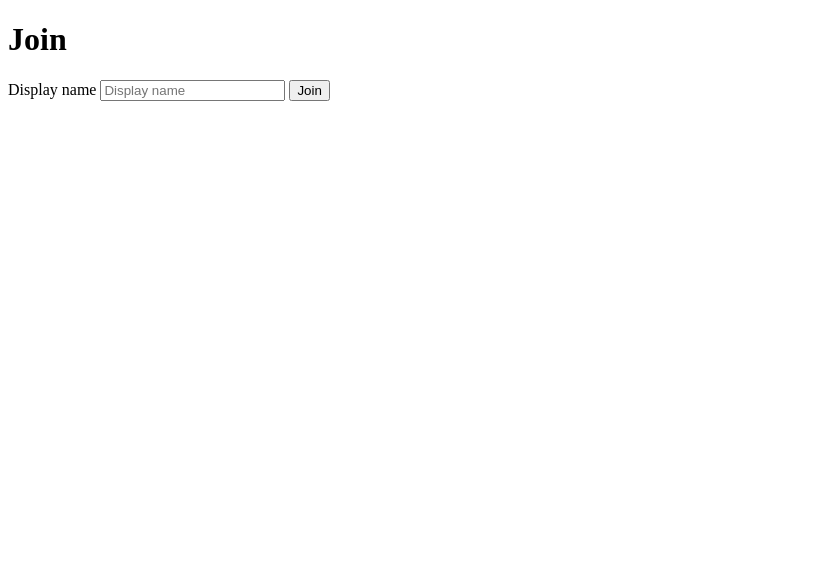
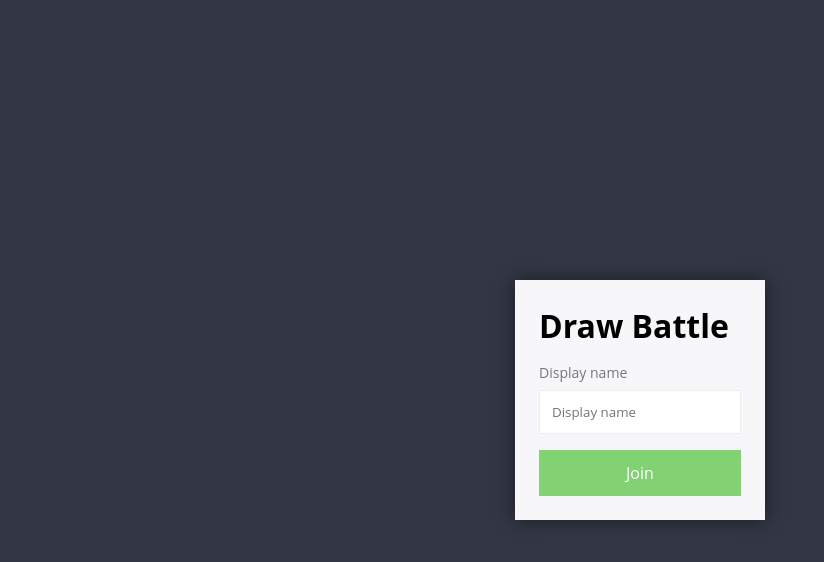
Before and after one commit to IHuigsloot/draw-battle, a website: page public/index.html in a window 1280 px wide. Shown: the whole page, without its empty margins (0-824 px from the left). Drawn offline with Linux system fonts and the light colour scheme.

Commit message:
added homepage

```diff
--- a/public/index.html
+++ b/public/index.html
@@ -4,12 +4,13 @@
     <meta charset="UTF-8">
     <meta name="viewport" content="width=device-width, initial-scale=1.0">
     <meta http-equiv="X-UA-Compatible" content="ie=edge">
+    <link rel="stylesheet" href="style.css" />
     <title>Chat app</title>
 </head>
 <body>
     <div class="centered-form">
         <div class="centered-form__box">
-            <h1>Join</h1>
+            <h1>Draw Battle</h1>
             <form action="/game.html">
                 <label>Display name</label>
                 <input type="text" name="username" placeholder="Display name" required>
--- a/public/style.css
+++ b/public/style.css
@@ -1,3 +1,4 @@
+/* Global */
 * {
   box-sizing: border-box;
   margin: 0;
@@ -11,6 +12,61 @@ html, body {
   padding: 0;
 }
 
+/* Intro */
+.centered-form {
+    background: #333744;
+    width: 100vw;
+    height: 100vh;
+    display: flex;
+    justify-content: center;
+    align-items: center;
+}
+
+.centered-form__box {
+    box-shadow: 0px 0px 17px 1px #1D1F26;
+    background: #F7F7FA;
+    padding: 24px;
+    width: 250px;
+}
+
+.centered-form button {
+    width: 100%;
+    cursor: pointer;
+    padding: 12px;
+    background: #82D173;
+    border: none;
+    color: white;
+    font-size: 16px;
+    transition: background .3s ease;
+}
+
+.centered-form button:hover {
+    background: #77BE69;
+}
+
+.centered-form input {
+    margin-bottom: 16px;
+    width: 100%;
+}
+
+.centered-form label {
+    display: block;
+    font-size: 14px;
+    margin-bottom: 8px;
+    color: #777;
+}
+
+.centered-form input {
+    border: 1px solid #eeeeee;
+    padding: 12px;
+    outline: none;
+}
+
+.centered-form h1 {
+    margin-bottom: 16px;
+}
+
+/* Game */
 #drawing {
   height: 100%;
   width: 100%;
@@ -51,8 +107,11 @@ html, body {
   margin: 6px;
   height: 48px;
   width: 48px;
-  background-color: #9effa6;
+  background-color: #82D173;
   border-radius: 10px;
+}
+.back:hover {
+  background: #77BE69;
 }
 .back a {
   color: black;
@@ -74,7 +133,7 @@ html, body {
 .players-box {
   width: 132px;
   padding: 10px;
-  background-color: #9effa6;
+  background-color: #82D173;
   display: inline-block;
   position: absolute;
   border-radius: 25px;
```
